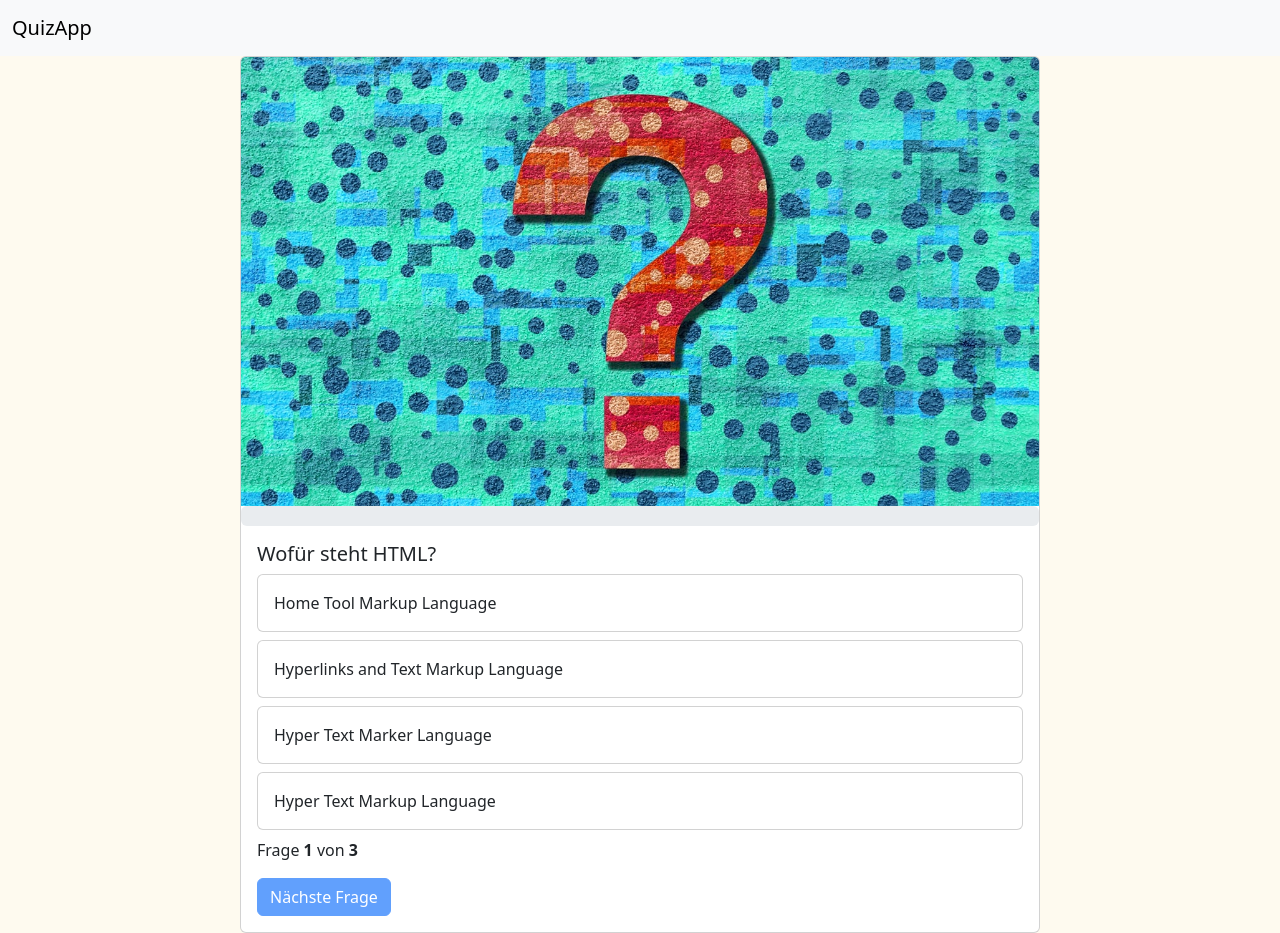
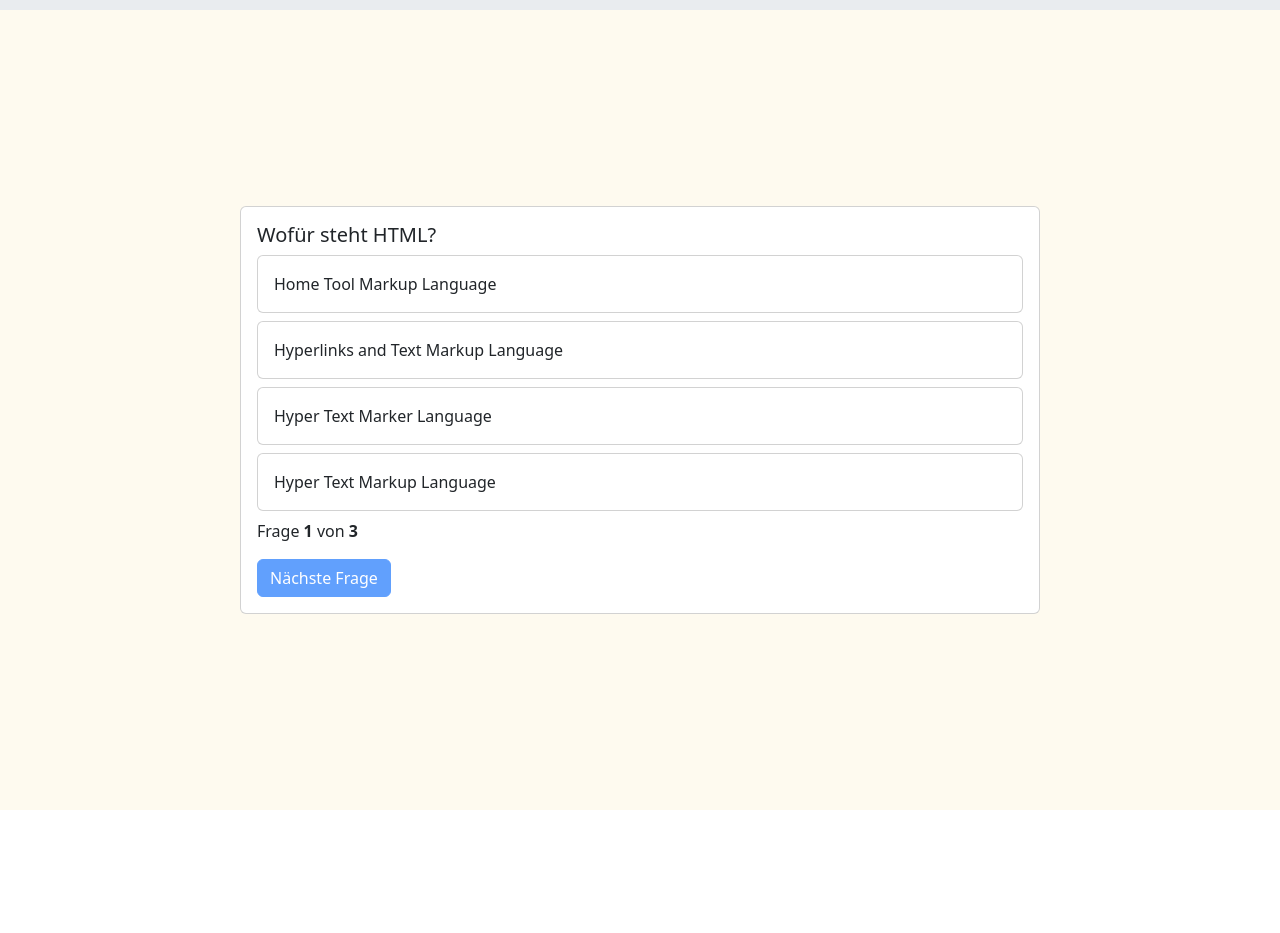
Before and after one commit to be-v-fr/quiz, a plain HTML site: page index.html in a window 1280 px wide. After the commit the page ends 810 px from the top, so only its background shows below. Drawn offline with nearby package versions, Linux system fonts and the light colour scheme.

Commit message:
changed progress design

```diff
--- a/index.html
+++ b/index.html
@@ -34,23 +34,13 @@
         Browser unterstützt ein Audio-Element nicht.
     </audio>
 
-    <nav class="navbar bg-body-tertiary">
-        <div class="container-fluid">
-            <a class="navbar-brand" href="#">QuizApp</a>
-        </div>
-    </nav>
+    <div class="progress" role="progressbar" style="height: 10px">
+        <div id="progressBar" class="progress-bar" style="width: 0%"></div>
+    </div>
 
     <div class="main">
         <div class="card contentCard" id="quizCard">
-            <img src="./img/question-mark.jpg" class="card-img-top" alt="Fragezeichen">
-            <div class="progress" role="progressbar" aria-label="Example 20px high" aria-valuenow="25" aria-valuemin="0"
-                aria-valuemax="100" style="height: 20px">
-                <div id="progressBar" class="progress-bar" style="width: 0%"></div>
-            </div>
             <div class="card-body">
-
-
-
                 <h5 class="card-title" id="question"></h5>
                 <div class="card quizAnswerCard mb-2" onclick="checkAnswer(1)">
                     <div class="card-body" id="answer1"></div>
--- a/script.js
+++ b/script.js
@@ -34,6 +34,7 @@ function init() {
     currentQuestion = 0;
     correctAnswers = 0;
 
+    renderProgressBar();
     renderNumberOfQuestions();
     renderQuestion();
 }
@@ -49,7 +50,6 @@ function renderQuestion() {
 
     disableNextQuestionBtn(true);
     renderCurrentQuestionNumber();
-    renderProgressBar();
     renderAnswers();
 }
 
@@ -111,12 +111,13 @@ function checkAnswer(selectedAnswerIndex) {
     disableNextQuestionBtn(false);
 }
 
-function wrongAnswer(selectedAnswer, correctAnswer) {
-    return selectedAnswer != correctAnswer;
+function wrongAnswer(selected, correct) {
+    return selected != correct;
 }
 
 function nextQuestion() {
     currentQuestion++;
+    renderProgressBar();
     if (quizNotOver()) {
         renderQuestion();
     } else {
--- a/style.css
+++ b/style.css
@@ -8,6 +8,14 @@
 
 .dNone {
     display: none !important;
+}
+
+.progress {
+    border-radius: 0 !important;
+}
+
+.progress-bar {
+    border-radius: 0 5px 5px 0;
 }
 
 .contentCard {
```
